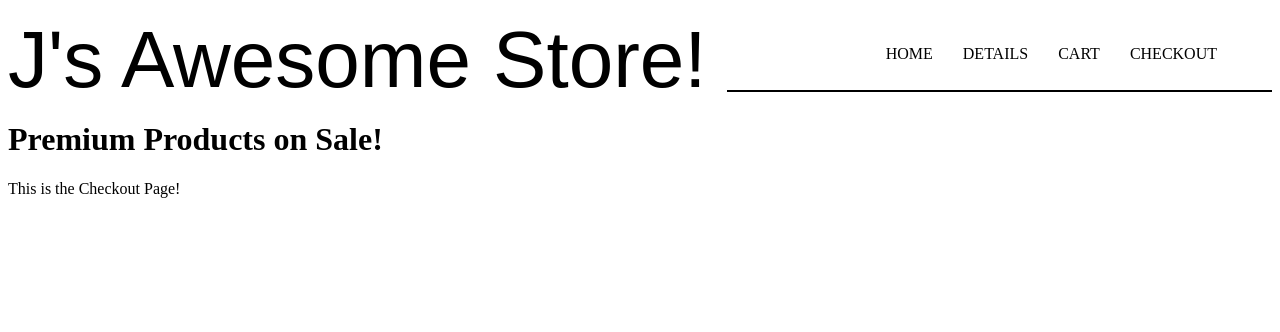
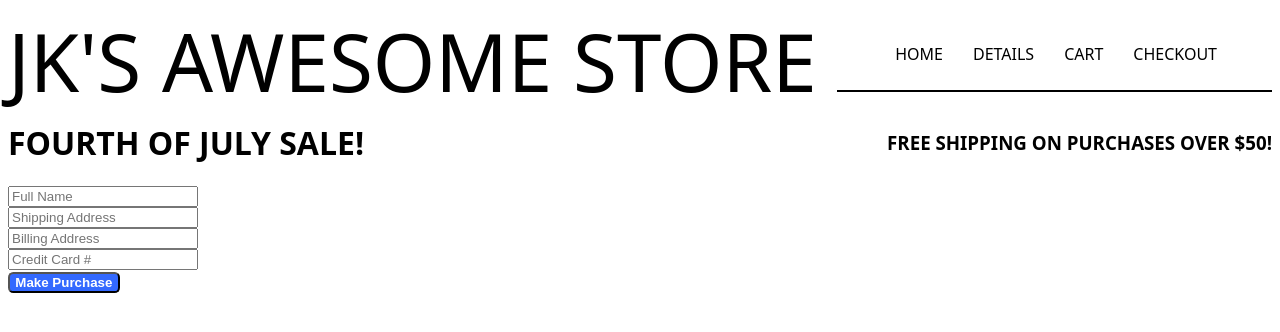
Before and after one commit to swz22/ecommerce_app, a React (Create React App) app: page /checkout in a window 1280 px wide. Shown: the top 332 px of the page. Built offline with nearby package versions, Linux system fonts and the light colour scheme.

Commit message:
Added cart and checkout components and css styling

```diff
--- a/src/App.js
+++ b/src/App.js
@@ -1,12 +1,41 @@
-import React from "react"
-import Home from './components/Home.js'
+import React from "react";
+import Header from "./components/Header"
+import ProductDetails from "./components/ProductDetails";
+import ProductList from "./components/ProductList";
+import Cart from "./components/Cart"
+import Checkout from "./components/Checkout"
+import { BrowserRouter as Router, Switch, Route } from "react-router-dom";
+import styled from "styled-components";
 
-function App() {
+
+const App = () => {
   return (
-    <div className="App">
-        <Home/>
-    </div>
+    <Router>
+      <Switch>
+        <Wrapper>
+        <Header />
+        <News>
+          <h1>FOURTH OF JULY SALE!</h1>
+          <h3>FREE SHIPPING ON PURCHASES OVER $50!</h3>
+          </News>
+            <Route exact path="/" component={ProductList} />
+            {/* <Route path="/:id" component={ProductDetails} /> */}
+            <Route path="/cart" component={Cart} />
+            <Route path="/checkout" component={Checkout} />
+        </Wrapper>
+      </Switch>
+    </Router>
   );
-}
+};
+
+const Wrapper = styled.div`
+font-family: system-ui;
+`
+
+const News = styled.div`
+  display: flex;
+  align-items: center;
+  justify-content: space-between;
+`
 
 export default App;
--- a/src/components/Checkout.js
+++ b/src/components/Checkout.js
@@ -1,11 +1,33 @@
-import React from 'react'
+import React from "react";
+import styled from "styled-components";
 
 const Checkout = () => {
-    return (
-        <div>
-            This is the Checkout Page!
-        </div>
-    )
-}
+  return (
+    <form>
+      <Container>
+        <input type="text" placeholder="Full Name" />
+        <input type="text" placeholder="Shipping Address" />
+        <input type="text" placeholder="Billing Address" />
+        <input type="text" placeholder="Credit Card #" />
+      </Container>
 
-export default Checkout
+      <CoolButton type="submit">
+        <b> Make Purchase </b>
+      </CoolButton>
+    </form>
+  );
+};
+
+const Container = styled.div`
+  display: flex;
+  flex-direction: column;
+  width: 15%;
+`;
+const CoolButton = styled.button`
+   padding: 0.1em 0.4em;
+   border-radius: 0.4em;
+   color: white;
+   background-color: #3369ff;
+`;
+
+export default Checkout;
--- a/src/components/Header.js
+++ b/src/components/Header.js
@@ -7,7 +7,7 @@ function Header () {
     <HMain>
       <HTop>
         <HTopLogo>
-          <HLogo a href="/">J's Awesome Store!</HLogo>
+          <HLogo a href="/">JK'S AWESOME STORE</HLogo>
         </HTopLogo>
         <HTopNavbar>
           <HTopNavigation>
@@ -43,7 +43,7 @@ const HTopLogo = styled.section`
 const HLogo = styled.a`
     color: inherit;
     text-decoration: inherit;
-    font-family:Arial, Helvetica, sans-serif;
+    font-family:system-ui;
     font-size: 80px;
 `
 
--- a/src/components/Home.js
+++ /dev/null
@@ -1,43 +0,0 @@
-import React from "react";
-import Header from "./Header"
-import ProductDetails from "./ProductDetails";
-import ProductList from "./ProductList";
-import Cart from "./Cart"
-import Checkout from "./Checkout"
-import { BrowserRouter as Router, Switch, Route } from "react-router-dom";
-
-// const Home = () => {
-//   return (
-//     <div>
-//       <h1>Premium Products on Sale!</h1>
-//       <div>
-//         <ProductList />
-//         <ProductDetails/>
-//       </div>
-//     </div>
-//   );
-// };
-
-// export default Home;
-
-const Home = () => {
-  return (
-    <Router>
-      <Switch>
-        <div>
-        <Header />
-          <h1>Premium Products on Sale!</h1>
-          <div className="container">
-            <Route exact path="/" component={ProductList} />
-            <Route path="/cart" component={Cart} />
-            <Route path="/checkout" component={Checkout} />
-            {/* <ProductDetails/> */}
-            {/* <ProductList /> */}
-          </div>
-        </div>
-      </Switch>
-    </Router>
-  );
-};
-
-export default Home;
--- a/src/components/Navbar.js
+++ b/src/components/Navbar.js
@@ -26,6 +26,7 @@ const NavItem = styled.a`
   text-decoration: inherit;
   text-transform: uppercase;
   outline: none;
+  font-family: system-ui;
 `;
 
 export default Navbar;
--- a/src/components/ProductDetails.js
+++ b/src/components/ProductDetails.js
@@ -6,7 +6,7 @@ const ProductDetails = (props) => {
 
 
   useEffect(() => {
-    fetchProductById(2) // think of a way to input id of button that was clicked
+    fetchProductById(2) // need to change hardcoded id
       .then((res) =>
         setProduct({
             id: res.id,
--- a/src/components/ProductList.js
+++ b/src/components/ProductList.js
@@ -1,6 +1,6 @@
 import React, { Component, useState, useEffect } from "react";
 import { fetchProductById, fetchProducts } from "../api";
-// import styled from 'styled-components'
+import styled from 'styled-components'
 
 const ProductList = (props) => {
   const [productList, setProduct] = useState([]);
@@ -16,7 +16,7 @@ const ProductList = (props) => {
   const buildProduct = (product) => {
     return (
       <div>
-        <img class="productImage" src={product.image} style={{ height: 200, width: 200 }} />
+        <img class="productImage" src={product.image} style={{ height: 190, width: 190 }} />
           <p>{product.title}</p>
           <p>{`$${product.price}`}</p>
           <button>View Details</button>
@@ -26,12 +26,19 @@ const ProductList = (props) => {
   };
 
   return (
-    <div>
+    <Container>
       {productList.map((product) => {
         return buildProduct(product);
       })}
-    </div>
+    </Container>
   );
 };
 
+const Container = styled.div`
+display: grid;
+grid-template-columns: repeat(5, 1fr);
+gap: 40px;
+`
+
+
 export default ProductList;
```
